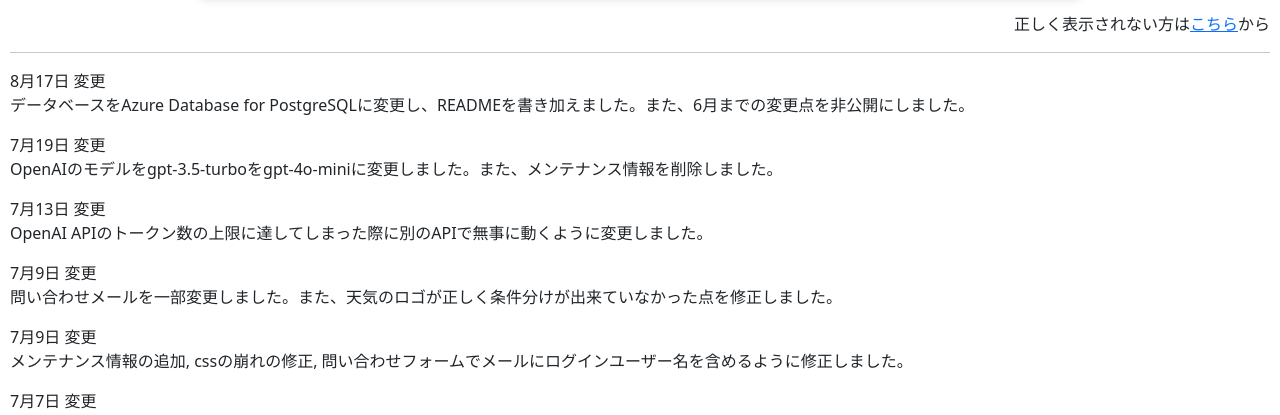
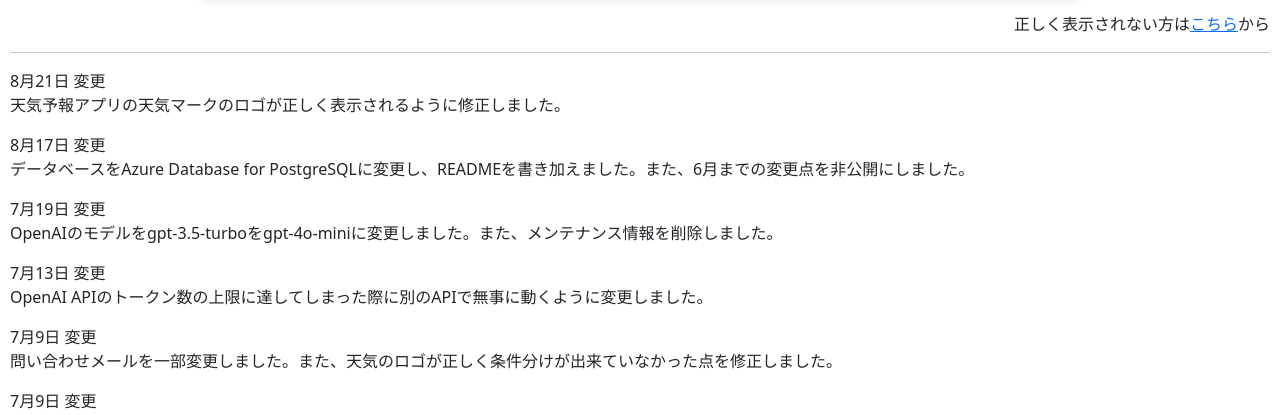
Before and after one commit to s1F102200794/created_web_servise, a Django app: page / in a window 1280 px wide. Shown: the part 1026-1441 px from the top of the page. Run offline with Django 5.2, Linux system fonts and the light colour scheme; the visitor is signed in with stand-in values (Sample User, id 1).

Commit message:
add comment

```diff
--- a/intern/templates/intern/index.html
+++ b/intern/templates/intern/index.html
@@ -52,6 +52,7 @@
                 正しく表示されない方は<a href="https://www.canva.com/design/DAGIco5ln0Y/qXVjt25EAYwO2_oc68Bsew/edit?utm_content=DAGIco5ln0Y&utm_campaign=designshare&utm_medium=link2&utm_source=sharebutton">こちら</a>から
             </div>
             <hr>
+            <p>8月21日 変更<br>天気予報アプリの天気マークのロゴが正しく表示されるように修正しました。
             <p>8月17日 変更<br>データベースをAzure Database for PostgreSQLに変更し、READMEを書き加えました。また、6月までの変更点を非公開にしました。</p>
             <p>7月19日 変更<br>OpenAIのモデルをgpt-3.5-turboをgpt-4o-miniに変更しました。また、メンテナンス情報を削除しました。</p>
             <p>7月13日 変更<br>OpenAI APIのトークン数の上限に達してしまった際に別のAPIで無事に動くように変更しました。</p>
```
